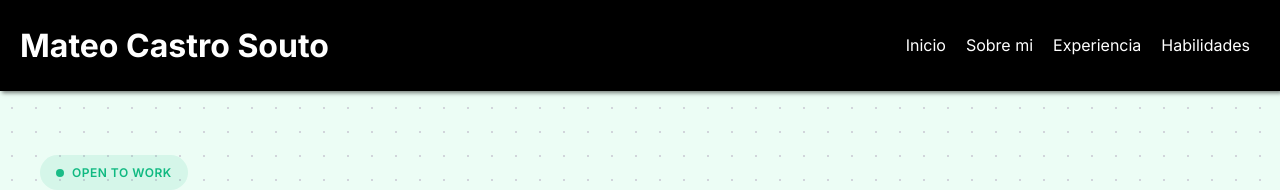
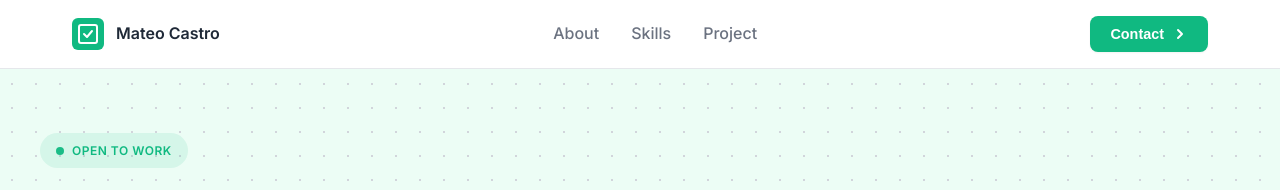
Before and after one commit to MateoCastro47/Porfolio_Online, a React (Vite) app: page / in a window 1280 px wide. Shown: the top 190 px of the page. Built offline with nearby package versions, Linux system fonts and the light colour scheme.

Commit message:
Modificado el HeaderComponent para seguir estilo del hero

```diff
--- a/src/components/HeaderComponent.css
+++ b/src/components/HeaderComponent.css
@@ -1,29 +1,92 @@
-.header{
-    background-color: black;
-    color: white;
-    box-shadow: 2px 2px 4px rgba(0, 0, 0, 0.5);
+.header {
+    background-color: white;
+    border-bottom: 1px solid var(--color-border);
+    position: sticky;
+    top: 0;
+    z-index: 100;
+}
+
+.header-container {
+    max-width: 1200px;
+    margin: 0 auto;
+    padding: 1rem 2rem;
     display: flex;
     justify-content: space-between;
     align-items: center;
 }
 
-.title{
-    margin: 0;
-    padding: 20px;
+.logo {
+    display: flex;
+    align-items: center;
+    gap: 0.75rem;
+    font-weight: 600;
+    color: var(--color-text-dark);
 }
 
-header ul{
+.logo-icon {
+    width: 32px;
+    height: 32px;
+    background-color: var(--color-primary);
+    color: white;
+    border-radius: 6px;
+    display: flex;
+    align-items: center;
+    justify-content: center;
+}
+
+.nav ul {
     display: flex;
     list-style: none;
-    gap: 20px;
-    margin-right: 30px;
+    gap: 2rem;
+    margin: 0;
 }
-header ul li a{
+
+.nav ul li a {
+    color: var(--color-text-gray);
+    text-decoration: none;
+    font-weight: 500;
+    position: relative;
+    transition: color 0.3s ease;
+}
+
+.nav ul li a::after {
+    content: "";
+    position: absolute;
+    width: 0;
+    height: 2px;
+    bottom: -5px;
+    left: 50%;
+    background-color: var(--color-primary);
+    transition: all 0.3s ease;
+}
+
+.nav ul li a:hover {
+    color: var(--color-text-dark);
+}
+
+.nav ul li a:hover::after {
+    width: 100%;
+    left: 0;
+}
+
+.btn-contact {
+    background-color: var(--color-primary);
     color: white;
-    text-decoration: none;
-    transition: all ease 0.3;
+    border: none;
+    padding: 0.625rem 1.25rem;
+    border-radius: 8px;
+    font-weight: 600;
+    font-size: 0.9rem;
+    cursor: pointer;
+    display: flex;
+    align-items: center;
+    gap: 0.5rem;
+    transition: all 0.3s ease;
+    box-shadow: 0 1px 2px rgba(0, 0, 0, 0.05);
 }
-header ul li a:hover{
-    transform: scale(2px);
-    transition: all blue;
+
+.btn-contact:hover {
+    background-color: var(--color-primary-dark);
+    transform: translateY(-1px);
+    box-shadow: 0 4px 6px rgba(16, 185, 129, 0.2);
 }
--- a/src/components/HeaderComponent.jsx
+++ b/src/components/HeaderComponent.jsx
@@ -1,18 +1,34 @@
 import "./HeaderComponent.css";
 
-function HeaderComponent(){
-    return(
-        <header className="header">
-            <h1 className="title">Mateo Castro Souto</h1>
-            <nav>
-                <ul>
-                    <li><a href="#">Inicio</a></li>
-                    <li><a href="#">Sobre mi</a></li>
-                    <li><a href="#">Experiencia</a></li>
-                    <li><a href="#">Habilidades</a></li>
-                </ul>
-            </nav>
-        </header>
+function HeaderComponent() {
+    return (
+       <header className="header">
+        <div className="header-container">
+            <div className="logo">
+                <div className="logo-icon">
+                    <svg width="24" height="24" viewBox="0 0 24 24" fill="none" xmlns="http://www.w3.org/2000/svg">
+                    <rect x="3" y="3" width="18" height="18" rx="2" stroke="currentColor" strokeWidth="2"/>
+                    <path d="M8 12L11 15L16 9" stroke="currentColor" strokeWidth="2" strokeLinecap="round" strokeLinejoin="round"/>
+                    </svg>
+                </div>
+            <span className="logo-text">Mateo Castro</span>
+            </div>
+        <nav className="nav">
+            <ul>
+                <li><a href="#">About</a></li>
+                <li><a href="#">Skills</a></li>
+                <li><a href="#">Project</a></li>
+            </ul>
+        </nav>
+
+        <button className="btn-contact">
+            Contact
+            <svg width="16" height="16" viewBox="0 0 16 16" fill="none" xmlns="http://www.w3.org/2000/svg">
+            <path d="M6 12L10 8L6 4" stroke="currentColor" strokeWidth="2" strokeLinecap="round" strokeLinejoin="round"/>
+            </svg>
+        </button>
+        </div>
+       </header>
     )
 }
 export default HeaderComponent;
```
